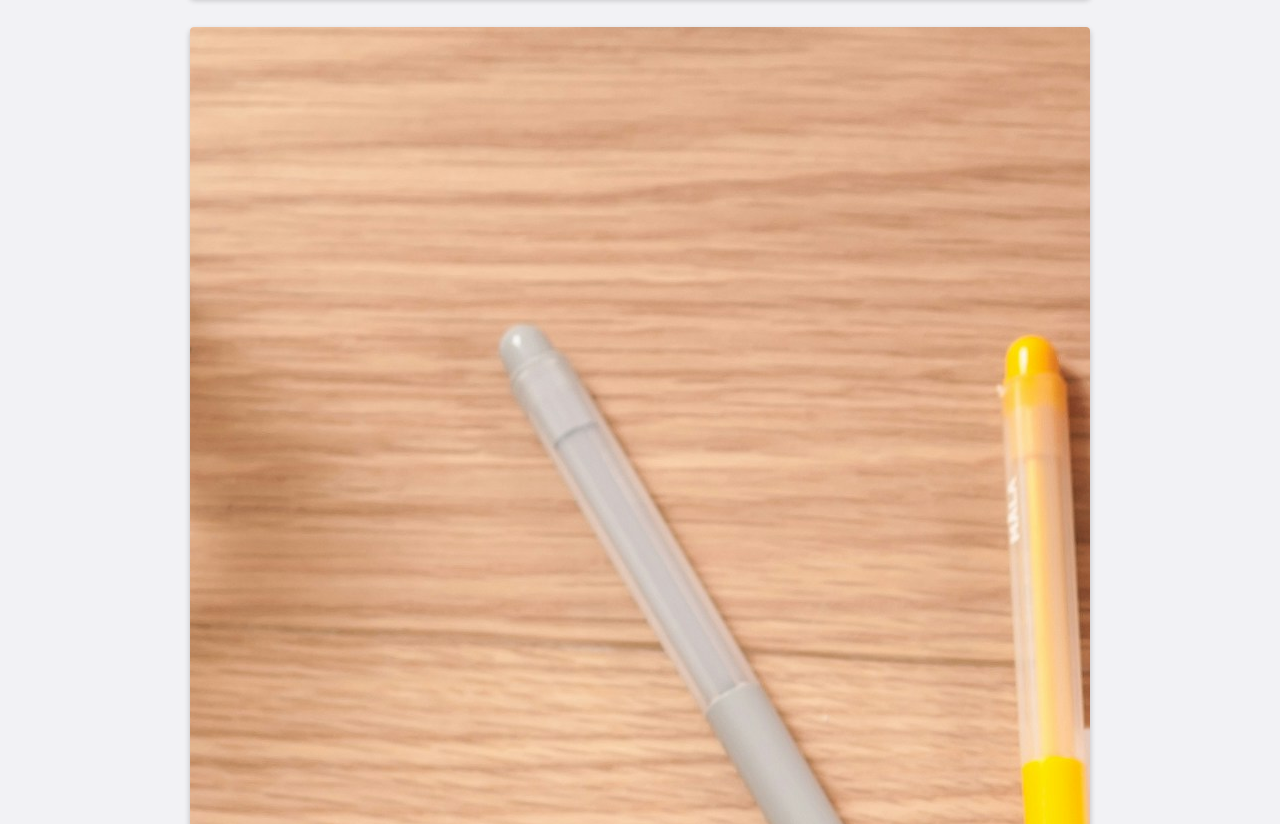
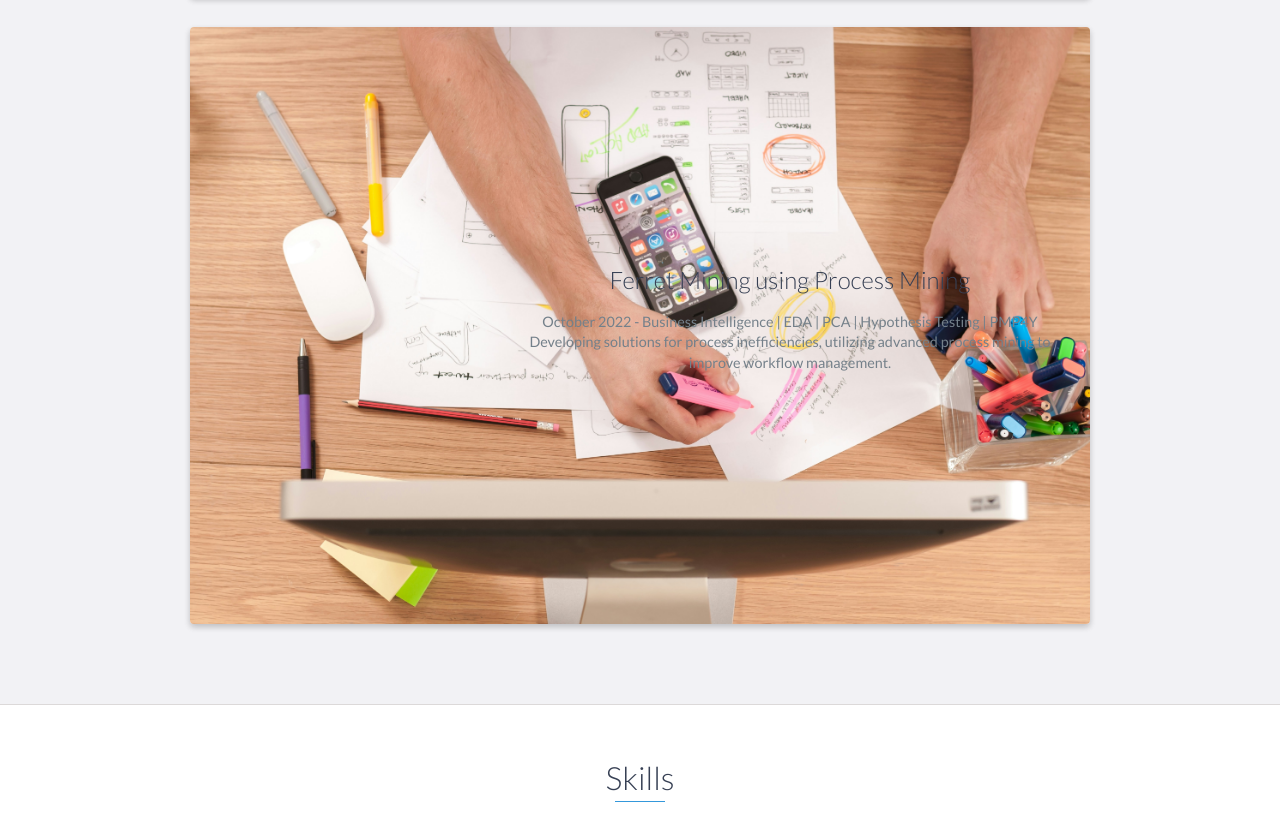
Before and after one commit to DivyamSobti/divyamsobti.github.io, a website: page index.html in a window 1280 px wide. Shown: the part 4061-4885 px from the top of the page. Drawn offline with nearby package versions, Linux system fonts and the light colour scheme.

Commit message:
Update index.html

```diff
--- a/index.html
+++ b/index.html
@@ -12,6 +12,16 @@
     <link rel="stylesheet" href="libs/font-awesome/css/font-awesome.min.css">
     <link href="css/bootstrap.min.css" rel="stylesheet">
     <link href="css/styles.css" rel="stylesheet">
+    <style>
+
+    .project-image img {
+        max-width: 100%;
+        height: auto;
+        object-fit: contain;
+    }
+
+    /* Add other CSS rules */
+</style>
 </head>
 
 <body>
```
